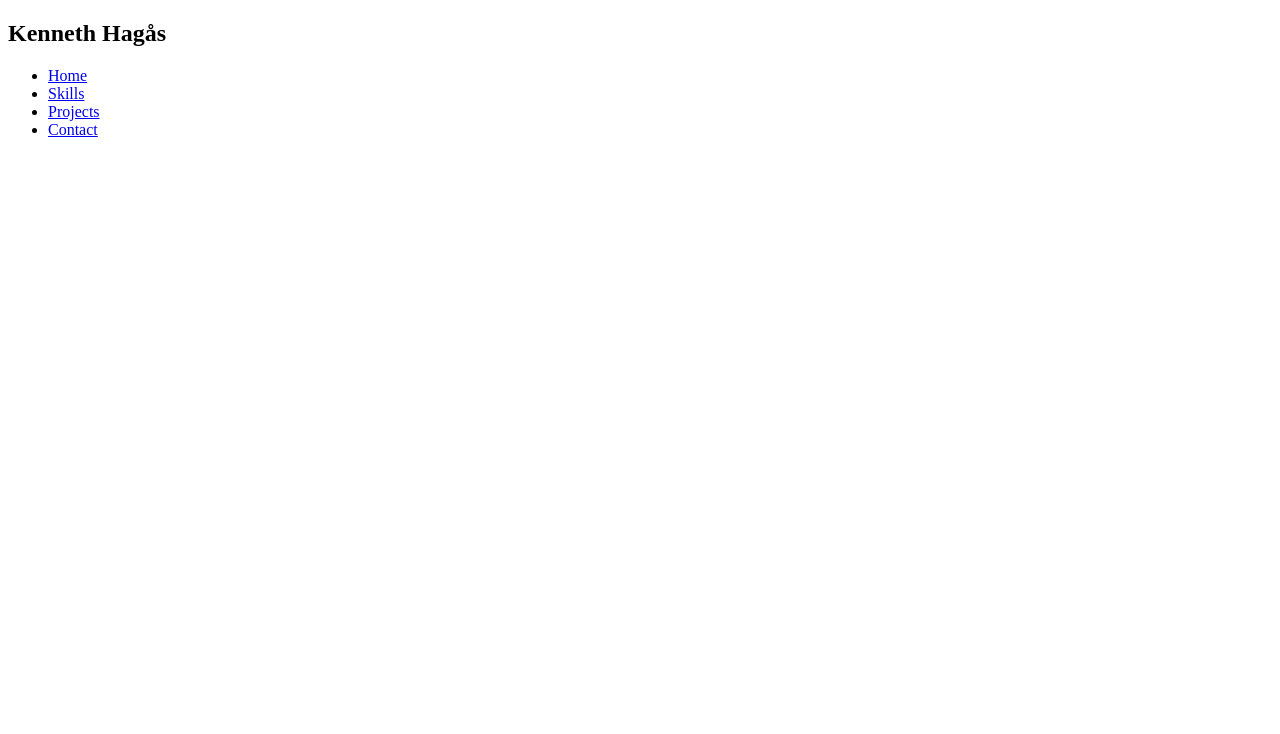
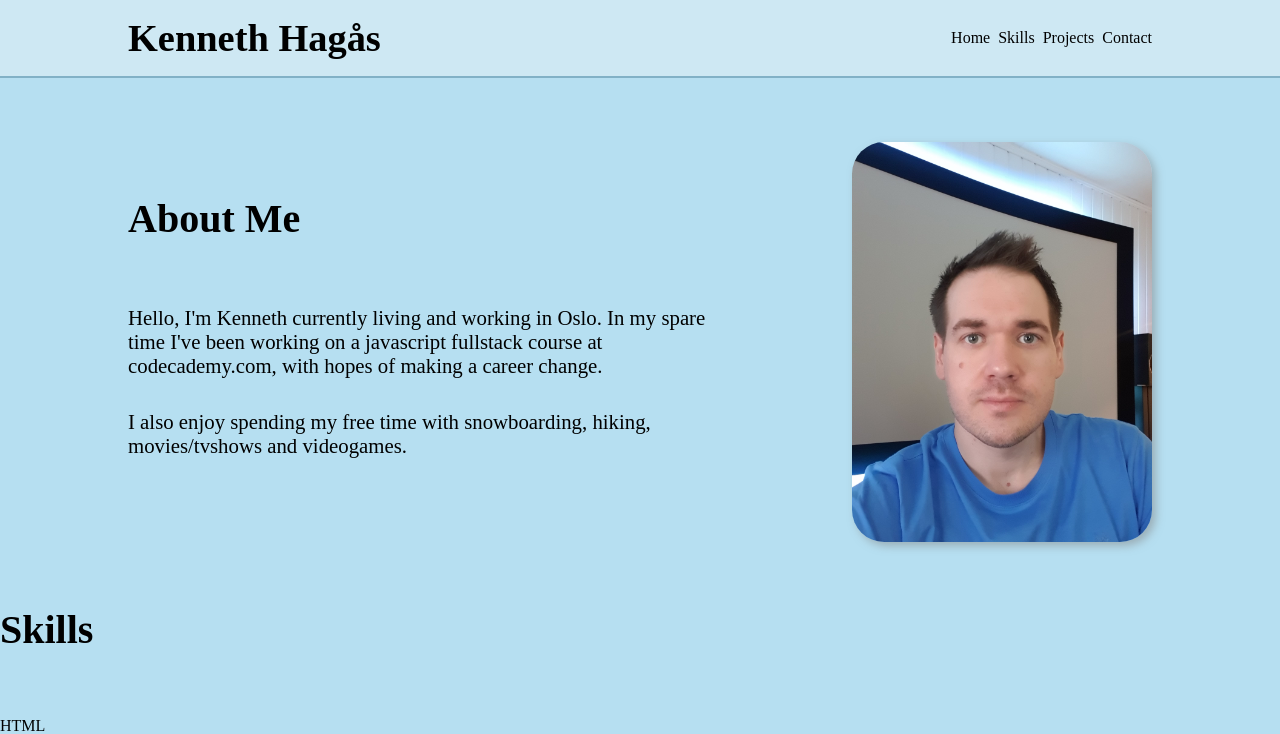
Before and after one commit to sauedum/portfolio-website, a plain HTML site: page index.html in a window 1280 px wide. Shown: the top 734 px of the page. Drawn offline with Linux system fonts and the light colour scheme.

Commit message:
Add about me

```diff
--- a/index.html
+++ b/index.html
@@ -10,35 +10,85 @@
 
     <!-- Header -->
     <header>
-      <h2>Kenneth Hagås</h2>
-      <nav>
-        <ul>
-          <li><a href="#Home">Home</a></li>
-          <li><a href="#Skills">Skills</a></li>
-          <li><a href="#Projects">Projects</a></li>
-          <li><a href="#Contact">Contact</a></li>
-        </ul>
-      </nav>
+      <div class="container-header">
+        <h1>Kenneth Hagås</h1>
+        <nav>
+          <ul class="nav-bar">
+            <li class="nav-item"><a href="#home">Home</a></li>
+            <li class="nav-item"><a href="#skills">Skills</a></li>
+            <li class="nav-item"><a href="#projects">Projects</a></li>
+            <li class="nav-item"><a href="#contact">Contact</a></li>
+          </ul>
+        </nav>
+      </div>
     </header>
 
     <main>
       <!-- About Me -->
-      <section id="Home">
-
+      <section id="home">
+        <div class="container-home">
+          <div class="container-home-text">
+            <h2>About Me</h2>
+            <p>
+              Hello, I'm Kenneth currently living and working in Oslo.
+              In my spare time I've been working on a javascript fullstack course at codecademy.com,
+              with hopes of making a career change.
+            </p>
+            <p>
+              I also enjoy spending my free time with snowboarding, hiking, movies/tvshows and videogames.
+            </p>
+          </div>
+          <div class="container-home-image">
+            <img src="./Resources/images/portrait.jpg" alt="A photo of Kenneth Hagås" class="portrait">
+          </div>
+        </div>
       </section>
 
       <!-- Skills -->
-      <section id="Skills">
-
+      <section id="skills">
+        <h2>Skills</h2>
+        <div class="container-skills">
+          <figure class="container-skill">
+            <figcaption>HTML</figcaption>
+            <img src="./Resources/images/icon-html.png" alt="html logo">
+          </figure>
+          <figure class="container-skill">
+            <figcaption>CSS</figcaption>
+            <img src="./Resources/images/icon-css.png" alt="css logo">
+          </figure>
+          <figure class="container-skill">
+            <figcaption>Javascript</figcaption>
+            <img src="./Resources/images/icon-javascript.png" alt="javascript logo">
+          </figure>
+          <figure class="container-skill">
+            <figcaption>Nodejs</figcaption>
+            <img src="./Resources/images/icon-nodejs.png" alt="nodejs logo">
+          </figure>
+          <figure class="container-skill">
+            <figcaption>React</figcaption>
+            <img src="./Resources/images/icon-react.png" alt="react logo">
+          </figure>
+          <figure class="container-skill">
+            <figcaption>Git</figcaption>
+            <img src="./Resources/images/icon-git.png" alt="git logo">
+          </figure>
+          <figure class="container-skill">
+            <figcaption>Github</figcaption>
+            <img src="./Resources/images/icon-github.png" alt="github logo">
+          </figure>
+        </div>
       </section>
 
       <!-- Projects -->
-      <section id="Projects">
+      <section id="projects">
+        <h2>Projects</h2>
+        <div class="container-projects">
 
+        </div>
       </section>
 
       <!-- Contact -->
-      <section id="Contact">
+      <section id="contact">
 
       </section>
     </main>
--- a/style.css
+++ b/style.css
@@ -0,0 +1,89 @@
+/* Global Styles */
+* {
+  margin: 0;
+  padding: 0;
+  border: 0;
+  outline: 0;
+  background: transparent;
+}
+
+body {
+  background-color: var(--background-color-main);
+}
+
+:root {
+  --spacing-1: 8px;
+  --spacing-2: 12px;
+  --spacing-3: 16px;
+  --spacing-4: 24px;
+
+  --border-radius: 2rem;
+
+  --max-width: 1024px;
+
+  --background-color-header: rgb(206, 232, 243);
+  --background-color-main: rgb(182, 223, 241);
+  --background-color-border: rgb(130, 177, 198);
+}
+
+h1 {
+  font-size: 2.4rem;
+}
+
+h2 {
+  font-size: 2.5rem;
+  margin: 4rem 0;
+}
+
+
+/* Header */
+header {
+  background-color: var(--background-color-header);
+  border-bottom: solid 2px var(--background-color-border);
+}
+
+.container-header {
+  display: flex;
+  align-items: center;
+  max-width: var(--max-width);
+  margin: 0 auto;
+  padding: 1rem;
+  justify-content: space-between;
+}
+
+.nav-bar {
+  display: flex;
+  list-style-type: none;
+}
+
+.nav-item a {
+  text-decoration: none;
+  margin-left: 0.5rem;
+  color: black;
+}
+
+
+/* Home */
+.container-home {
+  max-width: var(--max-width);
+  margin: 0 auto;
+  display: flex;
+  align-items: center;
+}
+
+.container-home-text p {
+  width: 80%;
+  font-size: 1.3rem;
+  margin: 2rem 0;
+}
+
+.container-home-image {
+  margin-top: 4rem;
+}
+
+.container-home-image img {
+  width: 300px;
+  float: right;
+  border-radius: var(--border-radius);
+  box-shadow: 4px 4px 8px rgba(128, 128, 128, 0.5);
+}
```
Also changed, not shown: Resources/images/icon-css.png (added), Resources/images/icon-git.png (added), Resources/images/icon-github.png (added), Resources/images/icon-html.png (added), Resources/images/icon-javascript.png (added), Resources/images/icon-nodejs.png (added), Resources/images/icon-react.png (added), Resources/images/portrait.jpg (added).
